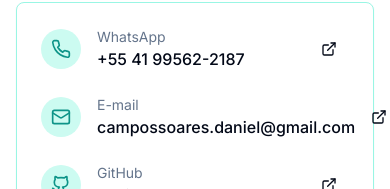
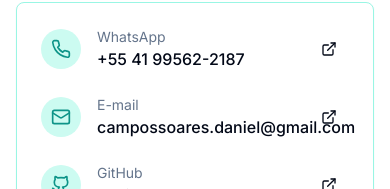
Before and after one commit to daniSoares08/portfolio-daniel-next, a Next.js app: page / in a window 390 px wide. Shown: the part 8968-9157 px from the top of the page. Built offline with nearby package versions, Linux system fonts and the light colour scheme.

Commit message:
fix email link out off the box

```diff
--- a/components/sections/contact-section.tsx
+++ b/components/sections/contact-section.tsx
@@ -1,9 +1,12 @@
 "use client"
 
+import type { CSSProperties } from "react"
 import { motion } from "framer-motion"
 import { Card, CardContent } from "@/components/ui/card"
 import { Button } from "@/components/ui/button"
 import { Github, Linkedin, Mail, MapPin, Phone, ExternalLink } from "lucide-react"
+
+const emailCurveTail = "gmail.com"
 
 const contactInfo = [
   {
@@ -52,7 +55,17 @@ export function ContactSection() {
         <Card className="border-teal-200 dark:border-teal-800">
           <CardContent className="pt-6">
             <div className="grid grid-cols-1 md:grid-cols-2 gap-6">
-              {contactInfo.map((contact, index) => (
+              {contactInfo.map((contact, index) => {
+                const shouldCurveEmail =
+                  contact.label === "E-mail" && contact.value.endsWith(emailCurveTail)
+                const emailHead = shouldCurveEmail
+                  ? contact.value.slice(0, -emailCurveTail.length)
+                  : contact.value
+                const emailTail = shouldCurveEmail ? emailCurveTail : ""
+                const curveStep = 6
+                const curveRadius = 32
+
+                return (
                   <motion.div
                     key={index}
                     initial={{ opacity: 0, x: -20 }}
@@ -64,14 +77,44 @@ export function ContactSection() {
                     <div className="flex-shrink-0 h-10 w-10 rounded-full bg-teal-100 dark:bg-teal-900 flex items-center justify-center text-teal-600 dark:text-teal-400">
                       {contact.icon}
                     </div>
-                  <div className="flex-grow">
+                    <div className="flex-grow min-w-0">
                       <p className="text-sm text-muted-foreground">{contact.label}</p>
+                      {shouldCurveEmail ? (
+                        <p className="font-medium">
+                          <span className="email-curve">
+                            <span className="email-curve-head">{emailHead}</span>
+                            <span className="email-curve-tail">
+                              {emailTail.split("").map((char, charIndex) => {
+                                const rotation = curveStep * charIndex
+                                const angle = (rotation * Math.PI) / 180
+                                const offsetY = curveRadius * (1 - Math.cos(angle))
+                                return (
+                                  <span
+                                    key={`${char}-${charIndex}`}
+                                    className="email-curve-char"
+                                    style={
+                                      {
+                                        "--curve-offset-y": `${offsetY}px`,
+                                        "--curve-rot": `${rotation}deg`,
+                                      } as CSSProperties
+                                    }
+                                  >
+                                    {char}
+                                  </span>
+                                )
+                              })}
+                            </span>
+                          </span>
+                        </p>
+                      ) : (
                         <p className="font-medium">{contact.value}</p>
+                      )}
                     </div>
                     {contact.link && (
                       <Button
                         variant="ghost"
                         size="icon"
+                        className="shrink-0 relative z-10"
                         onClick={() => window.open(contact.link, "_blank")}
                         aria-label={`Abrir ${contact.label}`}
                       >
@@ -79,7 +122,8 @@ export function ContactSection() {
                       </Button>
                     )}
                   </motion.div>
-              ))}
+                )
+              })}
             </div>
           </CardContent>
         </Card>
--- a/styles/globals.css
+++ b/styles/globals.css
@@ -92,3 +92,24 @@ body {
     @apply bg-background text-foreground;
   }
 }
+
+@layer utilities {
+  @media (max-width: 450px) {
+    .email-curve {
+      display: inline-block;
+      white-space: nowrap;
+    }
+
+    .email-curve-tail {
+      display: inline-block;
+      white-space: nowrap;
+    }
+
+    .email-curve-char {
+      display: inline-block;
+      transform-origin: left bottom;
+      transform: translateY(var(--curve-offset-y, 0px)) rotate(var(--curve-rot, 0deg));
+      line-height: 1;
+    }
+  }
+}
```
Lines whose indentation alone changed are shown as unchanged.
